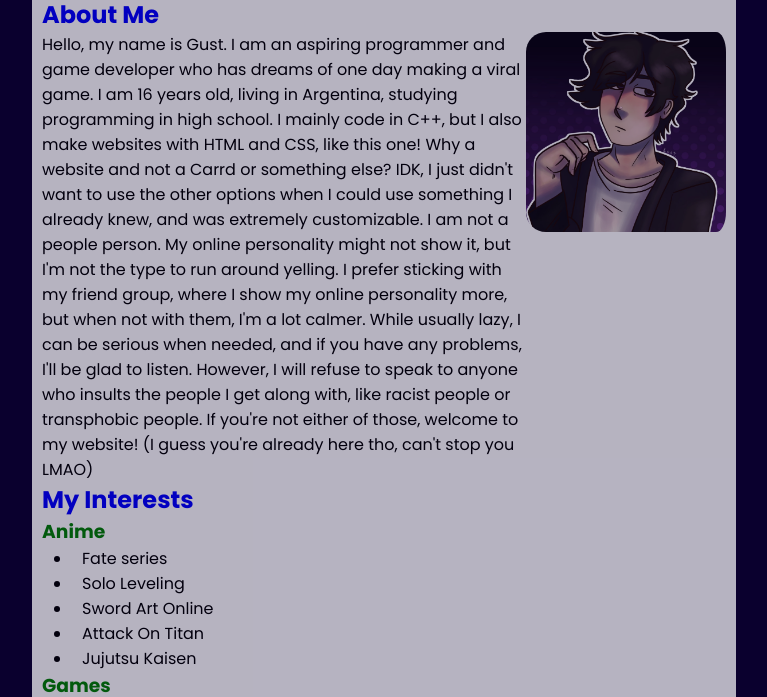
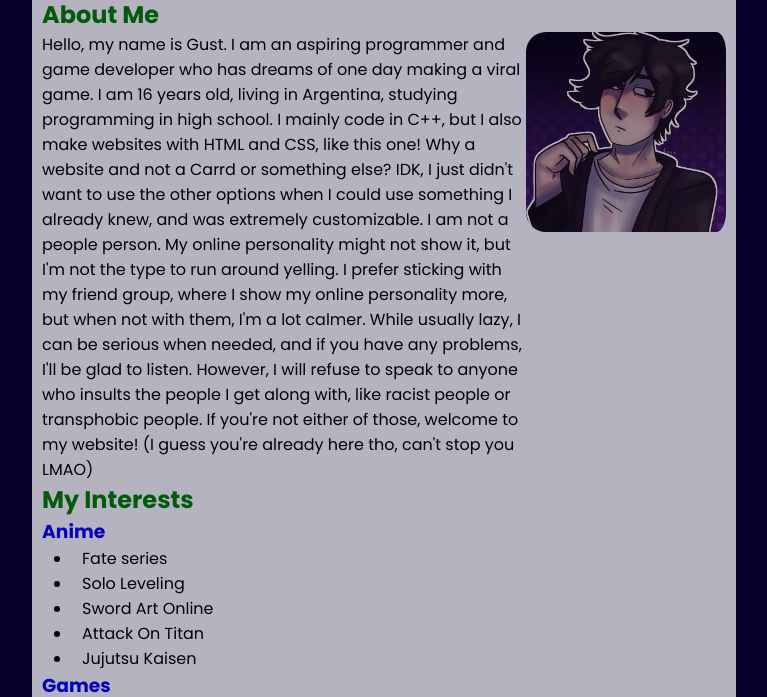
Before and after one commit to gustdev-c/gustdev-c.github.io, a plain HTML site: page index.html in a window 1280 px wide. Shown: the part 51-748 px from the top of the page, without its empty margins (256-1023 px from the left). Drawn offline with Linux system fonts and the light colour scheme.

Commit message:
swapped h2 and h3 colors

```diff
--- a/styles.css
+++ b/styles.css
@@ -32,11 +32,11 @@ h1 {
 }
 
 h2 {
-    color: blue
+    color: green
 }
 
 h3 {
-    color: green;
+    color: blue;
 }
 
 li {
```
